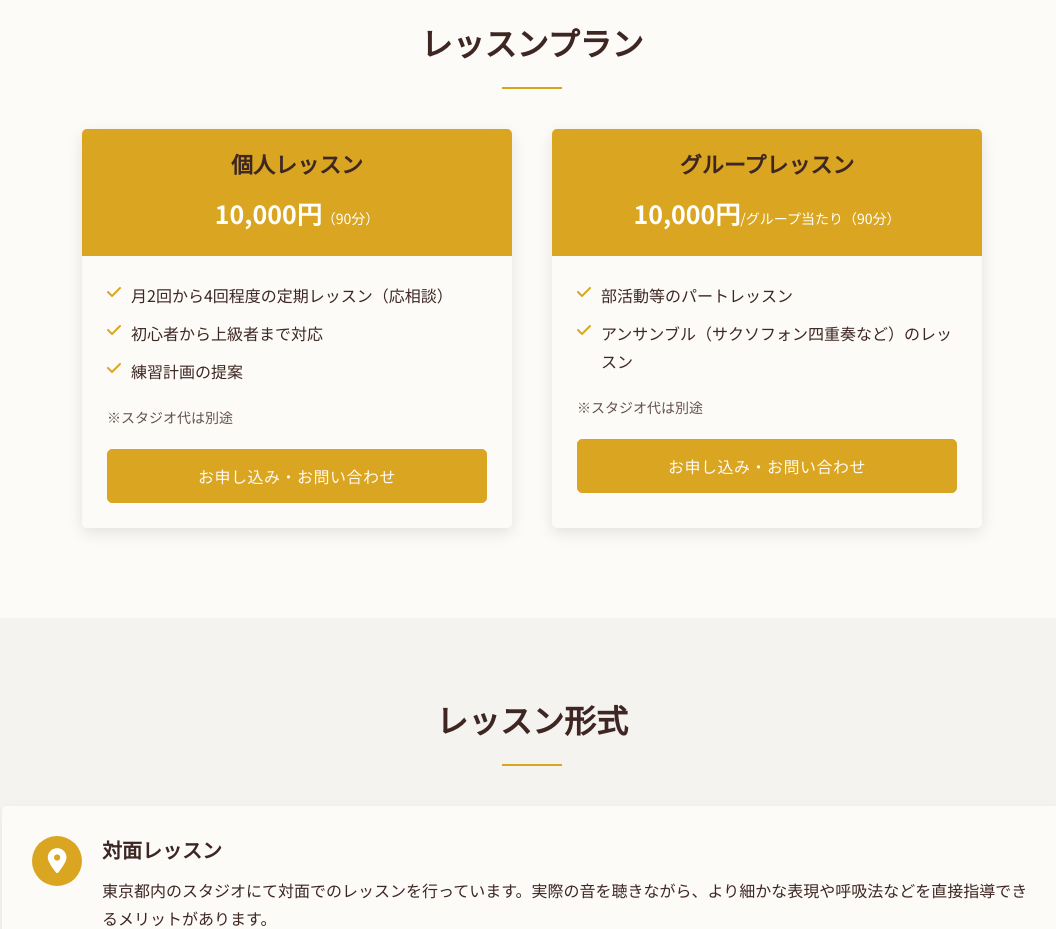
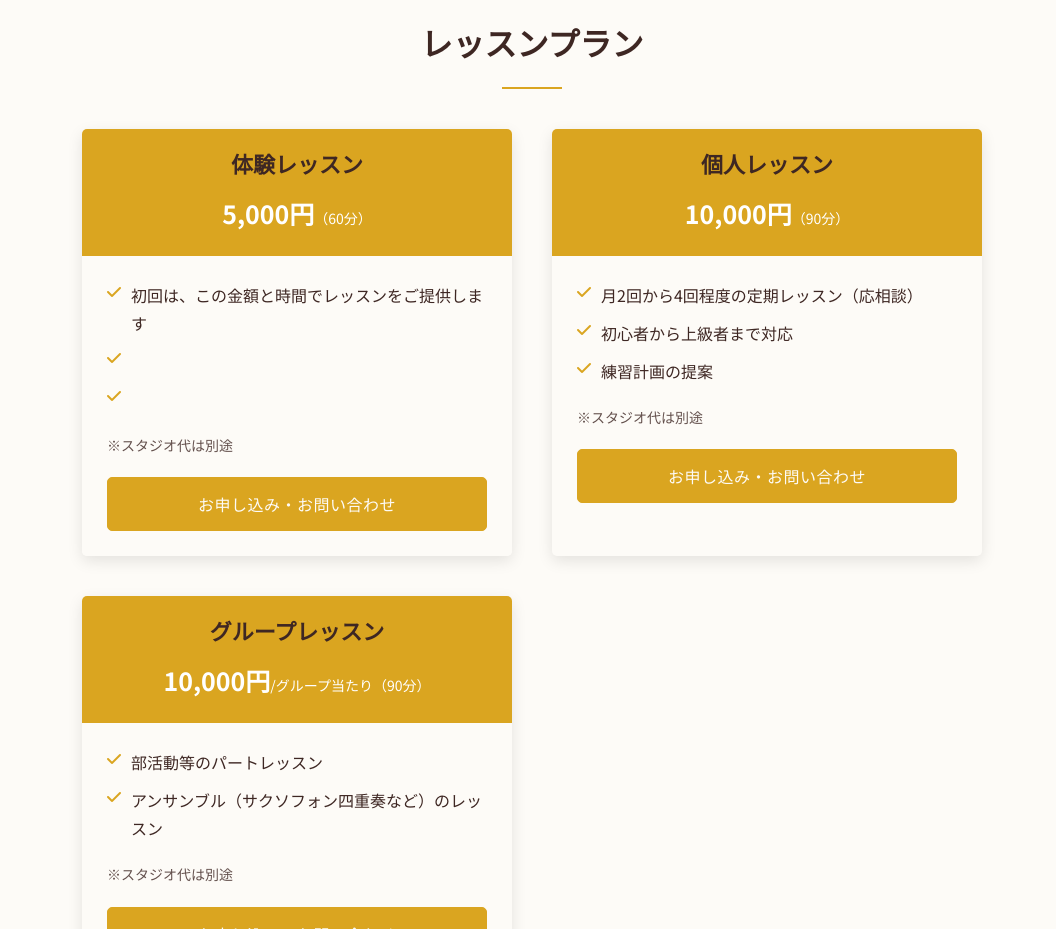
Before and after one commit to AkrMcmr/kasahara-web, a website: page lessons.html in a window 1280 px wide. Shown: the part 1620-2549 px from the top of the page, without its empty margins (108-1164 px from the left). Drawn offline with Linux system fonts and the light colour scheme.

Commit message:
体験レッスンの項目を追加

```diff
--- a/lessons.html
+++ b/lessons.html
@@ -83,6 +83,22 @@
       <div class="container">
         <h3 class="section-title fade-in">レッスンプラン</h3>
         <div class="plans-list">
+          <div class="plan-card fade-in delay-100">
+            <div class="plan-header">
+              <h4 class="plan-title">体験レッスン</h4>
+              <p class="plan-price">5,000円<span>（60分）</span></p>
+            </div>
+            <div class="plan-content">
+              <ul class="plan-details">
+                <li><i class="fas fa-check"></i> 初回は、この金額と時間でレッスンをご提供します</li>
+                <li><i class="fas fa-check"></i> &nbsp;</li>
+                <li><i class="fas fa-check"></i> &nbsp;</li>
+              </ul>
+              <p>※スタジオ代は別途</p>
+              <a href="contact.html" class="btn btn-primary">お申し込み・お問い合わせ</a>
+            </div>
+          </div>
+
           <div class="plan-card fade-in delay-100">
             <div class="plan-header">
               <h4 class="plan-title">個人レッスン</h4>
```
